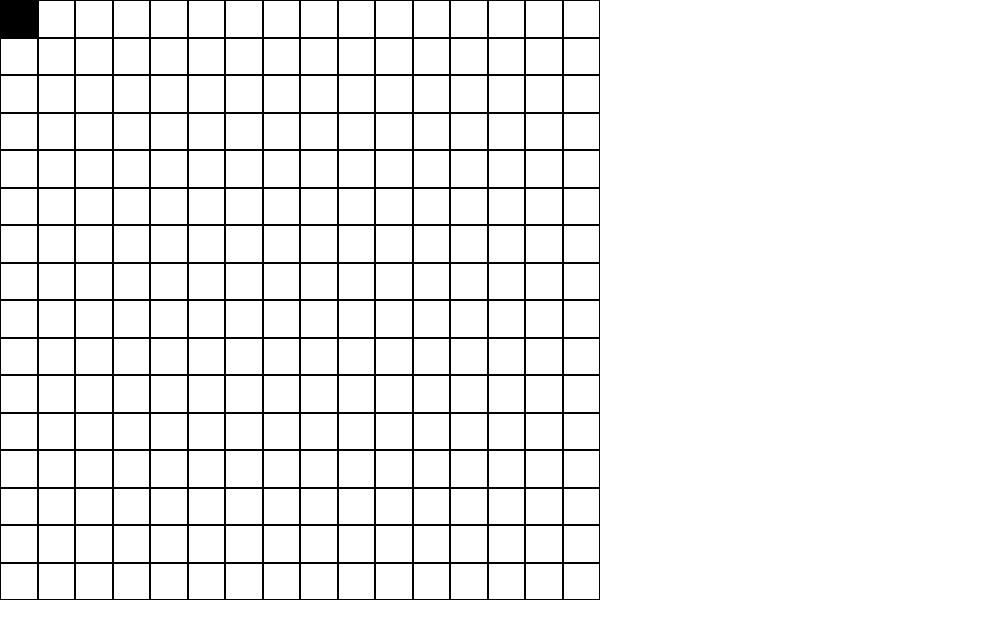
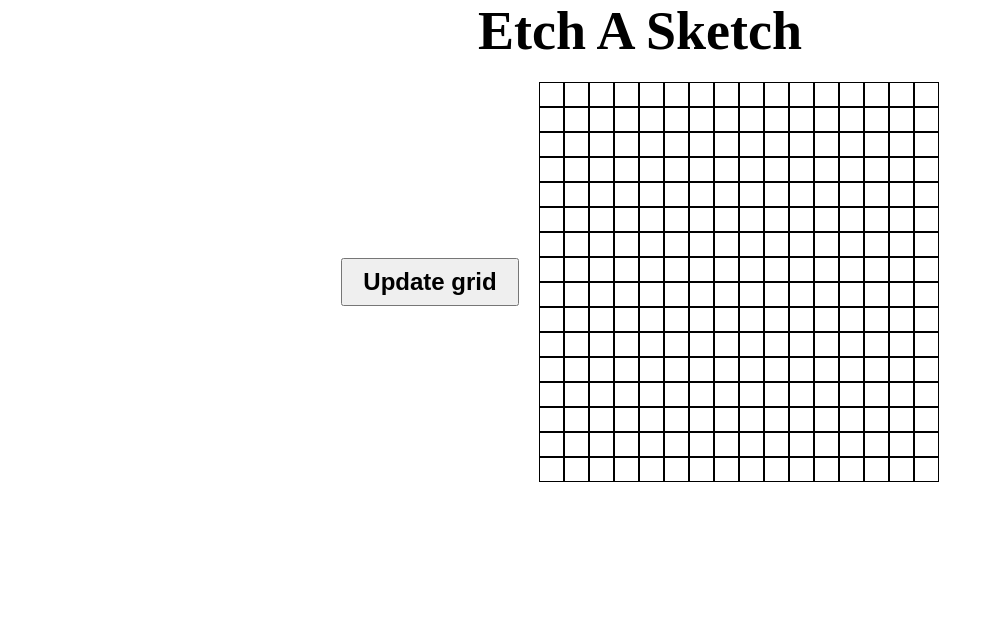
Before and after one commit to jniyonkuru/Etch-a-Sketch, a plain HTML site: page index.html in a window 1280 px wide. Shown: the whole page, without its empty margins (0-1002 px from the left). Drawn offline with Linux system fonts and the light colour scheme.

Commit message:
add  a button that will be updating the grid size

```diff
--- a/index.html
+++ b/index.html
@@ -8,6 +8,13 @@
     <title>Etch-A-Sketch</title>
 </head>
 <body>
- <div class="container"></div>
+    <h1>Etch A  Sketch</h1>
+ <div class="main">
+    <div class="btn-container">
+
+        <button id="btn">Update grid</button>
+    </div>
+     <div class="container"></div>
+ </div>
 </body>
 </html>
--- a/main.js
+++ b/main.js
@@ -2,8 +2,8 @@
 let gridSize=16;
 const container=document.querySelector('.container');
 const div=document.createElement('div');
-div.style.width=`${600/gridSize}px`;
-div.style.height=`${600/gridSize}px`;
+div.style.width=`${400/gridSize}px`;
+div.style.height=`${400/gridSize}px`;
 div.style.border='1px solid black';
 div.classList.add('item');
 for(let i=0;i<gridSize*gridSize;i++){
--- a/styles.css
+++ b/styles.css
@@ -4,9 +4,39 @@
     box-sizing: border-box;
 }
 
+h1{
+    font-size: 54px;
+    font-weight: 900;
+    text-align: center;
+    margin-bottom: 20px;
+}
+
 .container{
-    width:600px;
-    height: 600px;
+    width:400px;
+    height: 400px;
     display: flex;
     flex-wrap: wrap;
+    flex:0 1 auto;
 }
+.main{
+    display: flex;
+    justify-content: center;
+    gap:20px;
+
+}
+
+.btn-container{
+    display: flex;
+    flex-direction: column;
+    align-items: center;
+    justify-content: center;
+    flex:0 1 ;
+}
+#btn{
+padding: 8px 20px;
+white-space: nowrap;
+flex:0 0 auto;
+font-size: 24px;
+font-weight: 900;
+
+}
```
